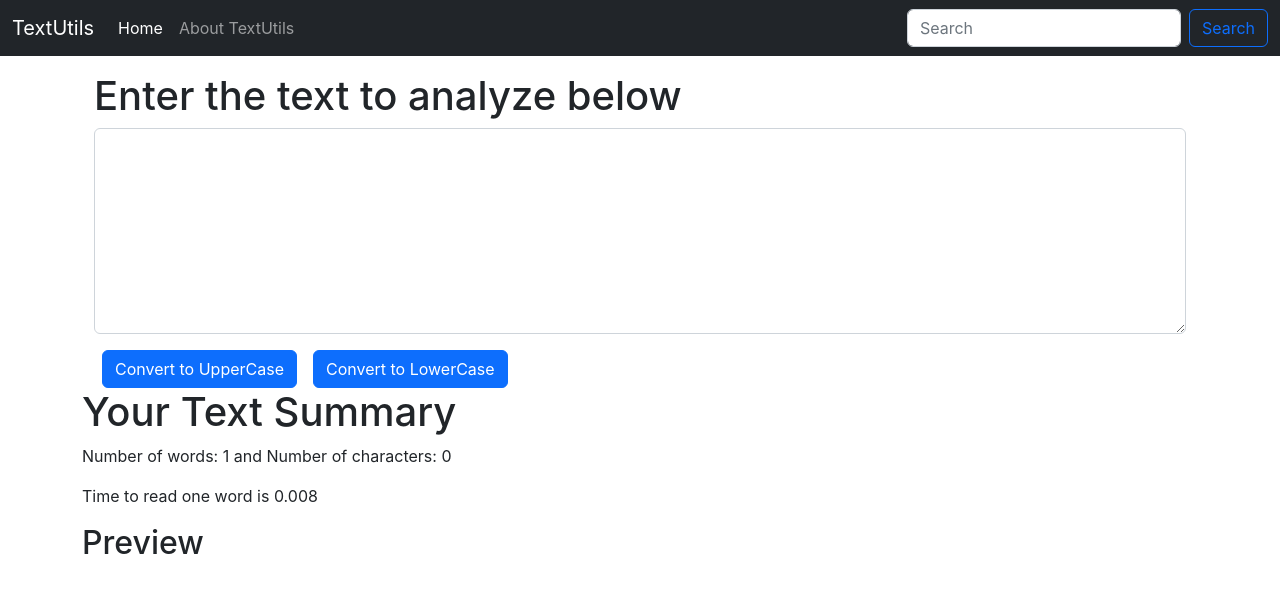
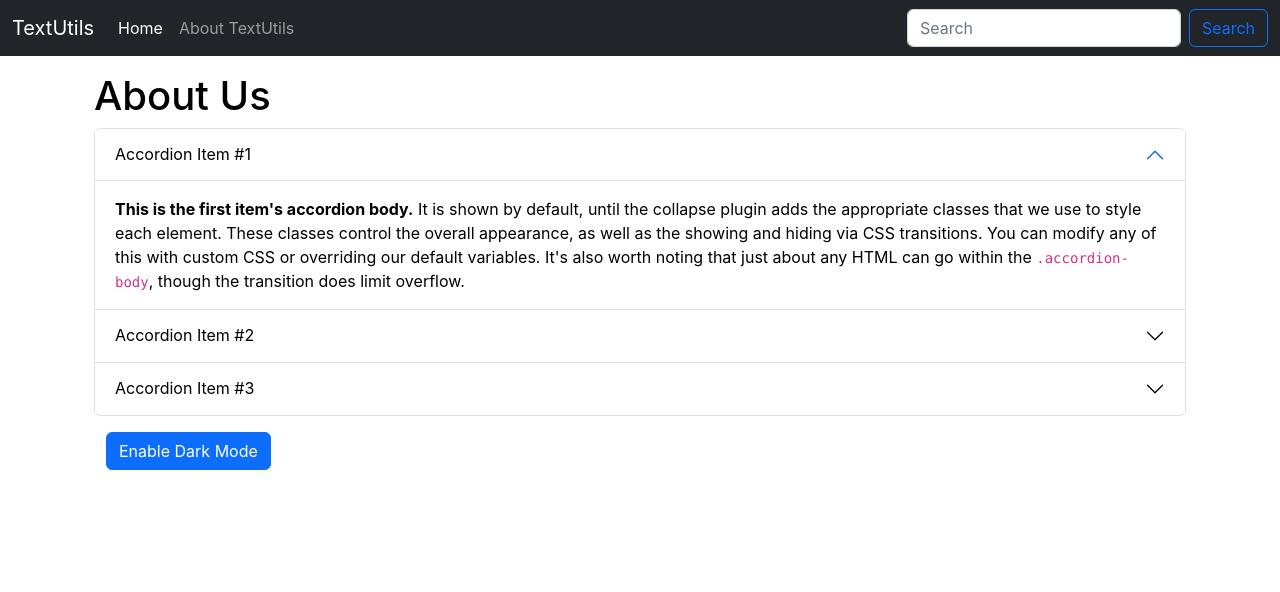
Before and after one commit to vikramshaw/TextUtils, a React (Create React App) app: page / in a window 1280 px wide. Shown: the top 592 px of the page. Built offline with nearby package versions, Linux system fonts and the light colour scheme.

Commit message:
Enable Dark Mode

```diff
--- a/src/App.js
+++ b/src/App.js
@@ -1,13 +1,15 @@
 import './App.css';
+import About from './cmponents/About';
 import Navbar from './cmponents/Navbar';
-import TextForm from './cmponents/TextForm';
+// import TextForm from './cmponents/TextForm';
 
 function App() {
   return (
    <>
     <Navbar title="TextUtils" about="About TextUtils"/>
     <div className="container my-3">
-      <TextForm heading="Enter the text to analyze below"/>
+      {/* <TextForm heading="Enter the text to analyze below"/> */}
+      <About/>
     </div>
    </>
   );
--- /dev/null
+++ b/src/cmponents/About.js
@@ -0,0 +1,76 @@
+import React, {useState} from 'react'
+
+export default function About() {
+
+    const [myStyle, setMyStyle] = useState({
+        color: 'black',
+        backgroundColor: 'white'
+    })
+
+    const [btnText, setBtnText] = useState("Enable Dark Mode")
+
+    const toggleStyle = ()=> {
+        if(myStyle.color === 'black') {
+            setMyStyle({
+                color: 'white',
+                backgroundColor: 'black',
+                border: '1px solid white'
+            })
+            setBtnText("Enable Light Mode")
+        }
+        else {
+            setMyStyle ({
+                color: 'black',
+                backgroundColor: 'white'
+            })
+            setBtnText("Enable Dark Mode")
+        }
+    }
+
+  return (
+    <div className='container' style={myStyle}>
+        <h1>About Us</h1>
+        <div className="accordion" id="accordionExample">
+            <div className="accordion-item">
+                <h2 className="accordion-header" id="headingOne">
+                    <button className="accordion-button" type="button" style={myStyle} data-bs-toggle="collapse" data-bs-target="#collapseOne" aria-expanded="true" aria-controls="collapseOne">
+                        Accordion Item #1
+                    </button>
+                </h2>
+                <div id="collapseOne" className="accordion-collapse collapse show" aria-labelledby="headingOne" data-bs-parent="#accordionExample">
+                    <div className="accordion-body" style={myStyle}>
+                        <strong>This is the first item's accordion body.</strong> It is shown by default, until the collapse plugin adds the appropriate classes that we use to style each element. These classes control the overall appearance, as well as the showing and hiding via CSS transitions. You can modify any of this with custom CSS or overriding our default variables. It's also worth noting that just about any HTML can go within the <code>.accordion-body</code>, though the transition does limit overflow.
+                    </div>
+                </div>
+            </div>
+            <div className="accordion-item">
+                <h2 className="accordion-header" id="headingTwo">
+                    <button className="accordion-button collapsed" type="button" style={myStyle} data-bs-toggle="collapse" data-bs-target="#collapseTwo" aria-expanded="false" aria-controls="collapseTwo">
+                        Accordion Item #2
+                    </button>
+                </h2>
+                <div id="collapseTwo" className="accordion-collapse collapse" aria-labelledby="headingTwo" data-bs-parent="#accordionExample">
+                    <div className="accordion-body" style={myStyle}>
+                        <strong>This is the second item's accordion body.</strong> It is hidden by default, until the collapse plugin adds the appropriate classes that we use to style each element. These classes control the overall appearance, as well as the showing and hiding via CSS transitions. You can modify any of this with custom CSS or overriding our default variables. It's also worth noting that just about any HTML can go within the <code>.accordion-body</code>, though the transition does limit overflow.
+                    </div>
+                </div>
+            </div>
+            <div className="accordion-item">
+                <h2 className="accordion-header" id="headingThree">
+                    <button className="accordion-button collapsed" type="button" style={myStyle} data-bs-toggle="collapse" data-bs-target="#collapseThree" aria-expanded="false" aria-controls="collapseThree">
+                        Accordion Item #3
+                    </button>
+                </h2>
+                <div id="collapseThree" className="accordion-collapse collapse" aria-labelledby="headingThree" data-bs-parent="#accordionExample">
+                    <div className="accordion-body" style={myStyle}>
+                        <strong>This is the third item's accordion body.</strong> It is hidden by default, until the collapse plugin adds the appropriate classes that we use to style each element. These classes control the overall appearance, as well as the showing and hiding via CSS transitions. You can modify any of this with custom CSS or overriding our default variables. It's also worth noting that just about any HTML can go within the <code>.accordion-body</code>, though the transition does limit overflow.
+                    </div>
+                </div>
+            </div>
+        </div>
+        <div className="container my-3">
+            <button className="btn btn-primary" onClick={toggleStyle}>{btnText}</button>
+        </div>
+    </div>
+  )
+}
--- a/src/cmponents/TextForm.js
+++ b/src/cmponents/TextForm.js
@@ -9,8 +9,13 @@
     }
 
     const handleLowClick = () => {
-        console.log("LowerCase was Clicked" + text);
+        // console.log("LowerCase was Clicked" + text);
         let newText= text.toLowerCase();
+        setText(newText)
+    }
+
+    const handleClearClick = () =>{
+        let newText= "";
         setText(newText)
     }
 
@@ -32,6 +37,7 @@
                 </div>
                 <button className="btn btn-primary mx-2" onClick={handleUpClick}>Convert to UpperCase</button>
                 <button className="btn btn-primary mx-2" onClick={handleLowClick}>Convert to LowerCase</button>
+                <button className="btn btn-primary mx-2" onClick={handleClearClick}>Clear</button>
             </div>
 
             <h1>Your Text Summary</h1>
```
